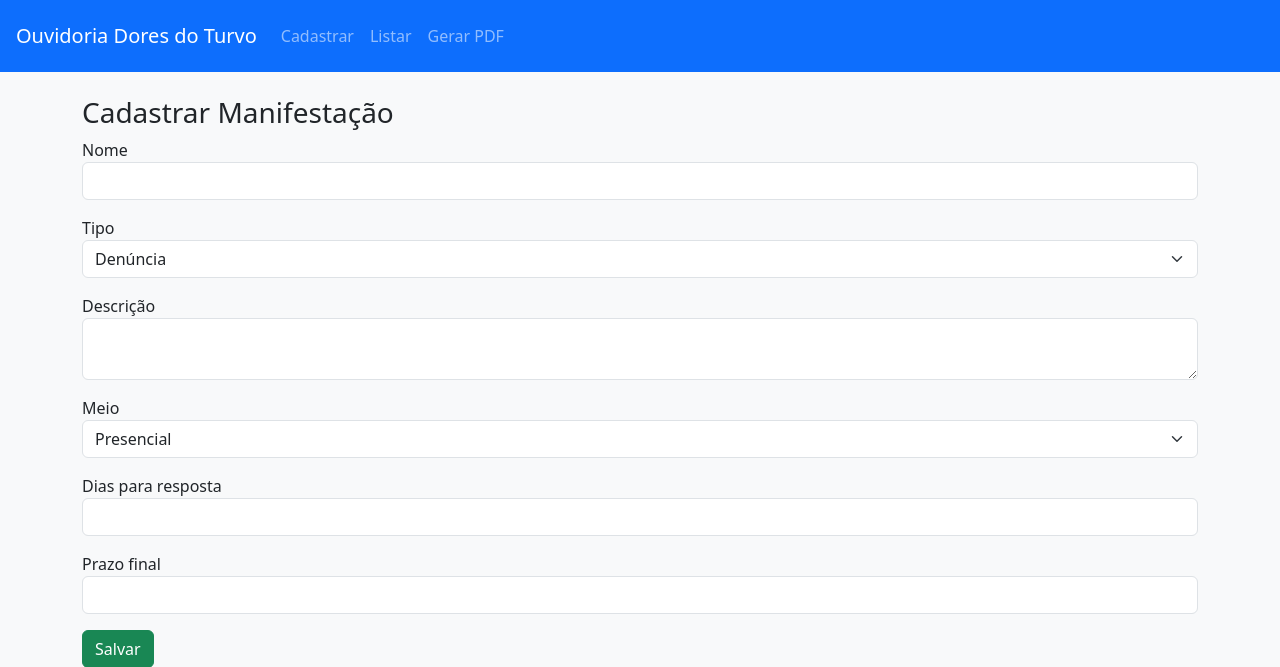
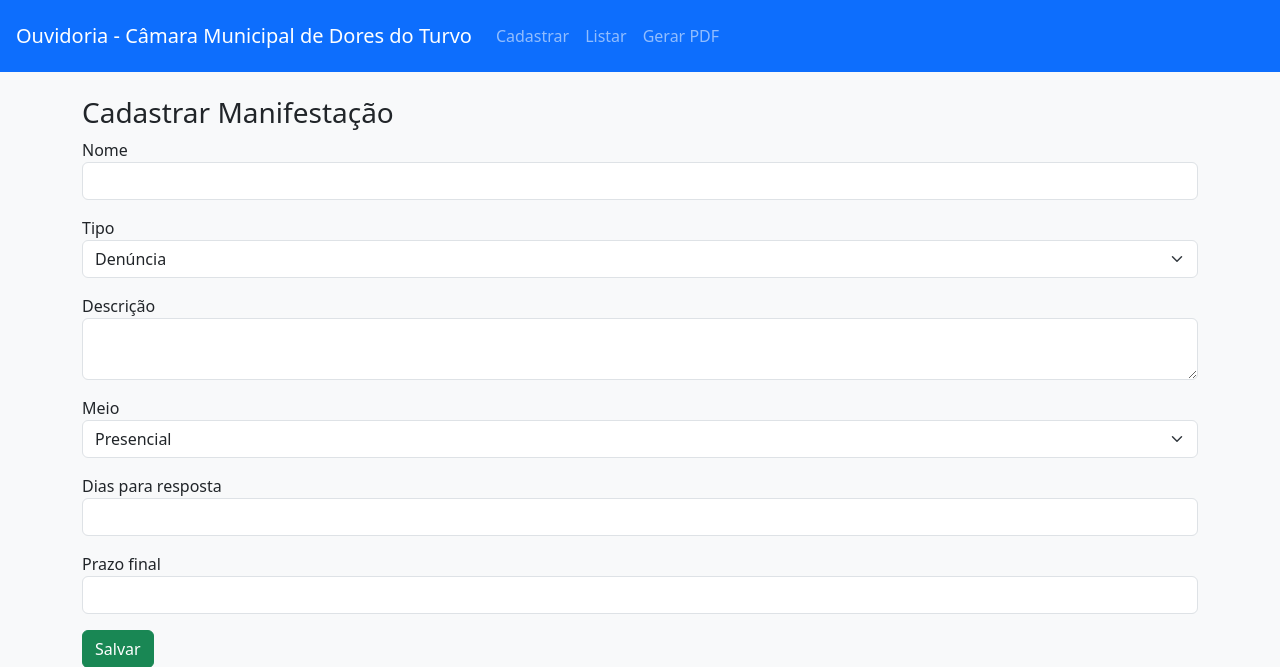
Before and after one commit to RonaldCarvalho810/projetospython, a Flask app: page / in a window 1280 px wide. Shown: the top 667 px of the page. Run offline with Flask 3, Linux system fonts and the light colour scheme.

Commit message:
ouvidoria continuacao

```diff
--- a/000_camara/ouvidoria_web/templates/base.html
+++ b/000_camara/ouvidoria_web/templates/base.html
@@ -8,7 +8,7 @@
 </head>
 <body class="bg-light">
   <nav class="navbar navbar-expand-lg navbar-dark bg-primary p-3">
-    <a class="navbar-brand" href="/">Ouvidoria Dores do Turvo</a>
+    <a class="navbar-brand" href="/">Ouvidoria - Câmara Municipal de Dores do Turvo</a>
     <div class="navbar-nav">
       <a class="nav-link" href="/">Cadastrar</a>
       <a class="nav-link" href="/listar">Listar</a>
```
